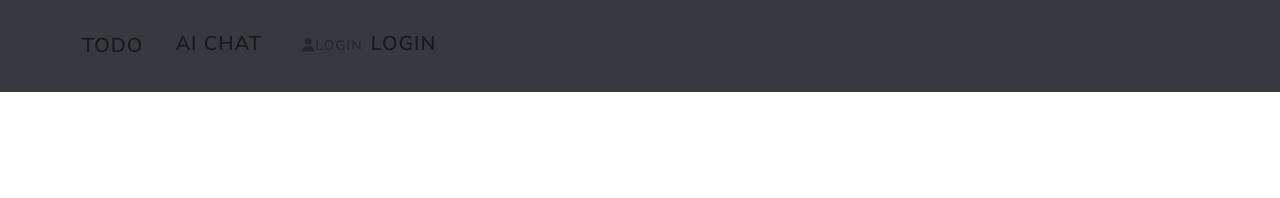
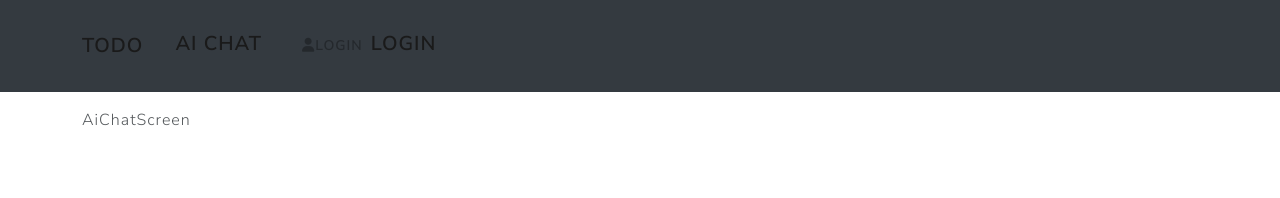
Before and after one commit to pavlicic1marko/assistant--webapp, a React (Create React App) app: page /ai-chat in a window 1280 px wide. Shown: the top 198 px of the page. Built offline with nearby package versions, Linux system fonts and the light colour scheme.

Commit message:
add basic ai-chat screen

```diff
--- a/src/App.js
+++ b/src/App.js
@@ -7,6 +7,7 @@ import {BrowserRouter as Router, Route, Routes} from 'react-router-dom'
 import LoginScreen from './screens/LoginScreen';
 import RegisterScreens from './screens/RegisterScreens';
 import ProfileScreen from './screens/ProfileScreen';
+import AiChatScreen from './screens/AiChatScreen';
 
 function App() {
   return (
@@ -20,6 +21,7 @@ function App() {
               <Route path='/register' element={<RegisterScreens/>} />
               <Route path='/product/:id' element={<ProductScreen/>} />
               <Route path='/profile' element={<ProfileScreen/>} />
+              <Route path='/ai-chat' element={<AiChatScreen/>}/>
             </Routes>
 
           </Container>
--- a/src/components/Header.js
+++ b/src/components/Header.js
@@ -30,7 +30,7 @@ function Header() {
         <Navbar.Collapse id="basic-navbar-nav">
           <Nav className="mr-auto">
 
-            <LinkContainer to='/cart'>
+            <LinkContainer to='/ai-chat'>
                 <Navbar.Brand >AI Chat</Navbar.Brand>
             </LinkContainer>
 
--- /dev/null
+++ b/src/screens/AiChatScreen.js
@@ -0,0 +1,9 @@
+import React from 'react'
+
+function AiChatScreen() {
+  return (
+    <div>AiChatScreen</div>
+  )
+}
+
+export default AiChatScreen
```
